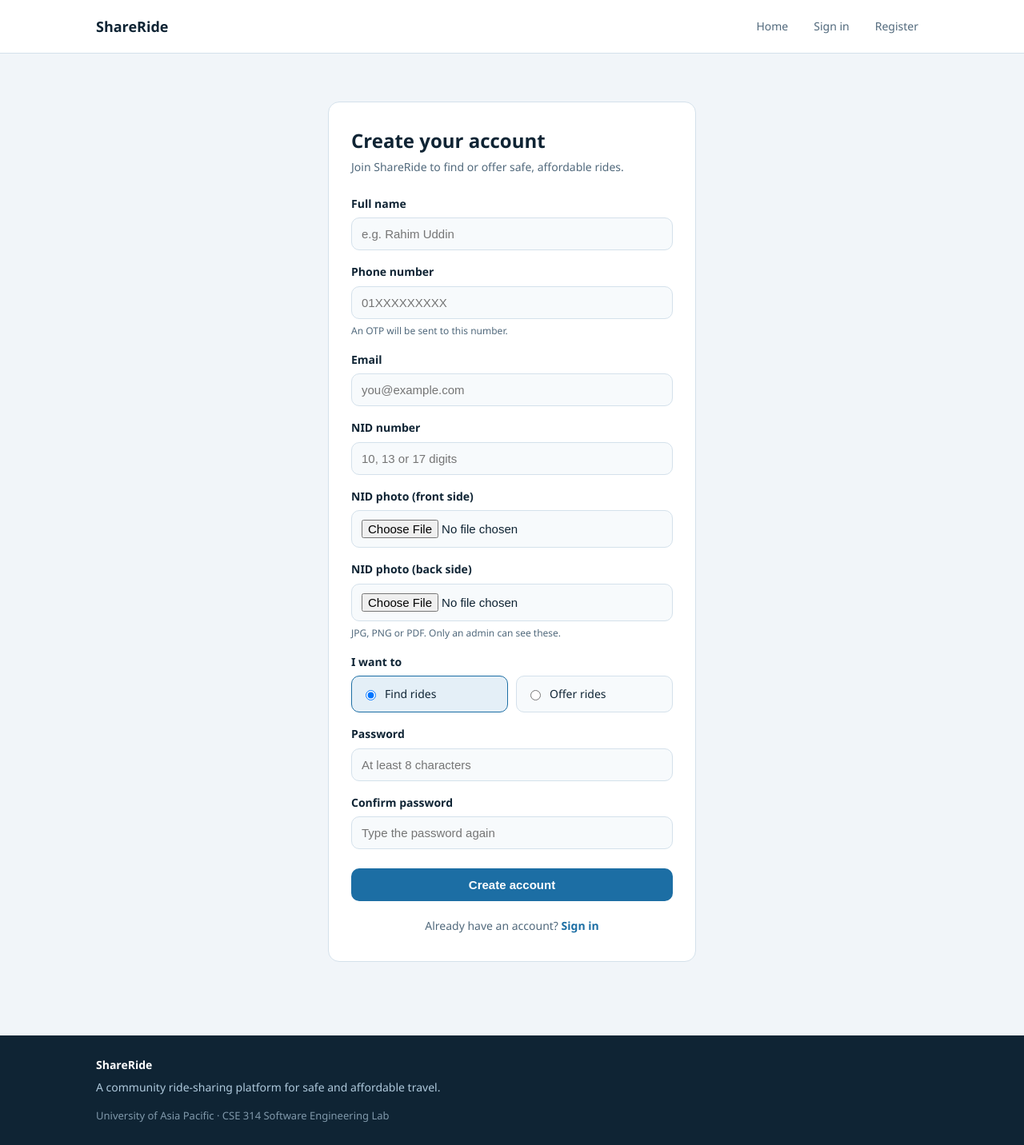
After one commit to Upoma26/ShareRide, a Flask app: page /register in a window 1280 px wide. The commit adds this page. Shown: the whole page at 80% size. Run offline with Flask 3, Linux system fonts and the light colour scheme.

Commit message:
SR-5: register and login page templates with form validation

```diff
--- a/app.py
+++ b/app.py
@@ -15,6 +15,8 @@ def create_app():
 
     from routes.main import main_bp
     app.register_blueprint(main_bp)
+    from routes.auth import auth_bp
+    app.register_blueprint(auth_bp)
 
     @app.cli.command("init-db")
     def init_db():
--- /dev/null
+++ b/routes/auth.py
@@ -0,0 +1,13 @@
+from flask import Blueprint, render_template
+
+auth_bp = Blueprint("auth", __name__)
+
+
+@auth_bp.route("/register", methods=["GET", "POST"])
+def register():
+    return render_template("register.html")
+
+
+@auth_bp.route("/login", methods=["GET", "POST"])
+def login():
+    return render_template("login.html")
--- a/static/css/style.css
+++ b/static/css/style.css
@@ -189,3 +189,140 @@ td {
   h1 { font-size: 22px; }
   .navbar .wrap { flex-wrap: wrap; }
 }
+
+/* ===== SR-5: Register & Login pages ===== */
+.auth-card {
+  max-width: 460px;
+  margin: 32px auto;
+  background: var(--surface, #FFFFFF);
+  border: 1px solid var(--border, #D4E1EB);
+  border-radius: 14px;
+  padding: 32px 28px;
+}
+
+.auth-title {
+  margin: 0 0 6px;
+  font-size: 24px;
+  color: var(--ink, #0F2434);
+}
+
+.auth-sub {
+  margin: 0 0 24px;
+  color: var(--muted, #51697C);
+  font-size: 14px;
+}
+
+.auth-card .form-group {
+  margin-bottom: 16px;
+}
+
+.auth-card .form-group > label {
+  display: block;
+  margin-bottom: 6px;
+  font-weight: 600;
+  font-size: 14px;
+  color: var(--ink, #0F2434);
+}
+
+.auth-card input[type="text"],
+.auth-card input[type="tel"],
+.auth-card input[type="email"],
+.auth-card input[type="password"],
+.auth-card input[type="file"] {
+  width: 100%;
+  box-sizing: border-box;
+  padding: 11px 12px;
+  font-size: 15px;
+  background: #F7FAFC;
+  border: 1px solid #D4E1EB;
+  border-radius: 10px;
+  color: #0F2434;
+}
+
+.auth-card input:focus {
+  outline: none;
+  border-color: #1C6EA4;
+  box-shadow: 0 0 0 3px #E4EFF7;
+}
+
+.auth-card .hint {
+  display: block;
+  margin-top: 5px;
+  font-size: 12px;
+  color: #51697C;
+}
+
+.auth-card .error-msg {
+  display: none;
+  margin-top: 5px;
+  font-size: 12px;
+  color: #8E2323;
+}
+
+.auth-card .has-error input {
+  border-color: #8E2323;
+  background: #F7E8E5;
+}
+
+.auth-card .has-error .error-msg {
+  display: block;
+}
+
+.role-choice {
+  display: flex;
+  gap: 10px;
+}
+
+.role-option {
+  flex: 1;
+  display: flex;
+  align-items: center;
+  gap: 8px;
+  padding: 11px 12px;
+  border: 1px solid #D4E1EB;
+  border-radius: 10px;
+  background: #F7FAFC;
+  cursor: pointer;
+  font-size: 14px;
+}
+
+.role-option:has(input:checked) {
+  border-color: #1C6EA4;
+  background: #E4EFF7;
+}
+
+.auth-card .btn {
+  display: inline-block;
+  padding: 12px 18px;
+  font-size: 15px;
+  font-weight: 600;
+  border: none;
+  border-radius: 10px;
+  cursor: pointer;
+}
+
+.auth-card .btn-primary {
+  background: #1C6EA4;
+  color: #FFFFFF;
+}
+
+.auth-card .btn-primary:hover {
+  background: #13537C;
+}
+
+.auth-card .btn-block {
+  width: 100%;
+  margin-top: 8px;
+}
+
+.auth-switch {
+  margin: 20px 0 0;
+  text-align: center;
+  font-size: 14px;
+  color: #51697C;
+}
+
+.auth-switch a {
+  color: #1C6EA4;
+  font-weight: 600;
+}
--- a/templates/base.html
+++ b/templates/base.html
@@ -13,8 +13,8 @@
       <a class="brand" href="{{ url_for('main.index') }}">ShareRide</a>
       <div class="navlinks">
         <a href="{{ url_for('main.index') }}">Home</a>
-        <a href="#">Sign in</a>
-        <a href="#">Register</a>
+       <a href="{{ url_for('auth.login') }}">Sign in</a>
+        <a href="{{ url_for('auth.register') }}">Register</a>
       </div>
     </div>
   </nav>
--- /dev/null
+++ b/templates/register.html
@@ -0,0 +1,114 @@
+{% extends "base.html" %}
+
+{% block title %}Register · ShareRide{% endblock %}
+
+{% block content %}
+<div class="auth-card">
+  <h1 class="auth-title">Create your account</h1>
+  <p class="auth-sub">Join ShareRide to find or offer safe, affordable rides.</p>
+
+  <form method="POST" action="" enctype="multipart/form-data" id="registerForm" novalidate>
+
+    <div class="form-group">
+      <label for="full_name">Full name</label>
+      <input type="text" id="full_name" name="full_name"
+             placeholder="e.g. Rahim Uddin" required minlength="3" maxlength="100">
+      <small class="error-msg">Please enter your full name (at least 3 letters).</small>
+    </div>
+
+    <div class="form-group">
+      <label for="phone">Phone number</label>
+      <input type="tel" id="phone" name="phone"
+             placeholder="01XXXXXXXXX" required pattern="01[3-9][0-9]{8}">
+      <small class="hint">An OTP will be sent to this number.</small>
+      <small class="error-msg">Enter a valid 11-digit Bangladeshi number (e.g. 01712345678).</small>
+    </div>
+
+    <div class="form-group">
+      <label for="email">Email</label>
+      <input type="email" id="email" name="email"
+             placeholder="you@example.com" required>
+      <small class="error-msg">Please enter a valid email address.</small>
+    </div>
+
+    <div class="form-group">
+      <label for="nid_number">NID number</label>
+      <input type="text" id="nid_number" name="nid_number"
+             placeholder="10, 13 or 17 digits" required pattern="[0-9]{10}|[0-9]{13}|[0-9]{17}">
+      <small class="error-msg">NID must be 10, 13 or 17 digits.</small>
+    </div>
+
+    <div class="form-group">
+      <label for="nid_front">NID photo (front side)</label>
+      <input type="file" id="nid_front" name="nid_front"
+             accept=".jpg,.jpeg,.png,.pdf" required>
+      <small class="error-msg">Please upload the front side of your NID.</small>
+    </div>
+
+    <div class="form-group">
+      <label for="nid_back">NID photo (back side)</label>
+      <input type="file" id="nid_back" name="nid_back"
+             accept=".jpg,.jpeg,.png,.pdf" required>
+      <small class="hint">JPG, PNG or PDF. Only an admin can see these.</small>
+      <small class="error-msg">Please upload the back side of your NID.</small>
+    </div>
+
+    <div class="form-group">
+      <label>I want to</label>
+      <div class="role-choice">
+        <label class="role-option">
+          <input type="radio" name="role" value="seeker" checked>
+          <span>Find rides</span>
+        </label>
+        <label class="role-option">
+          <input type="radio" name="role" value="provider">
+          <span>Offer rides</span>
+        </label>
+      </div>
+    </div>
+
+    <div class="form-group">
+      <label for="password">Password</label>
+      <input type="password" id="password" name="password"
+             placeholder="At least 8 characters" required minlength="8">
+      <small class="error-msg">Password must be at least 8 characters.</small>
+    </div>
+
+    <div class="form-group">
+      <label for="confirm_password">Confirm password</label>
+      <input type="password" id="confirm_password" name="confirm_password"
+             placeholder="Type the password again" required>
+      <small class="error-msg">Passwords do not match.</small>
+    </div>
+
+    <button type="submit" class="btn btn-primary btn-block">Create account</button>
+  </form>
+
+  <p class="auth-switch">
+    Already have an account? <a href="{{ url_for('auth.login') }}">Sign in</a>
+  </p>
+</div>
+
+<script>
+  document.getElementById("registerForm").addEventListener("submit", function (e) {
+    var form = this;
+    var ok = true;
+    var pass = document.getElementById("password");
+    var confirm = document.getElementById("confirm_password");
+
+    confirm.setCustomValidity(pass.value === confirm.value ? "" : "mismatch");
+
+    form.querySelectorAll("input").forEach(function (input) {
+      var group = input.closest(".form-group");
+      if (!input.checkValidity()) {
+        group.classList.add("has-error");
+        ok = false;
+      } else {
+        group.classList.remove("has-error");
+      }
+    });
+
+    if (!ok) { e.preventDefault(); }
+  });
+</script>
+{% endblock %}
```
Also changed, not shown: templates/login.html (added, +49 -0 lines).
